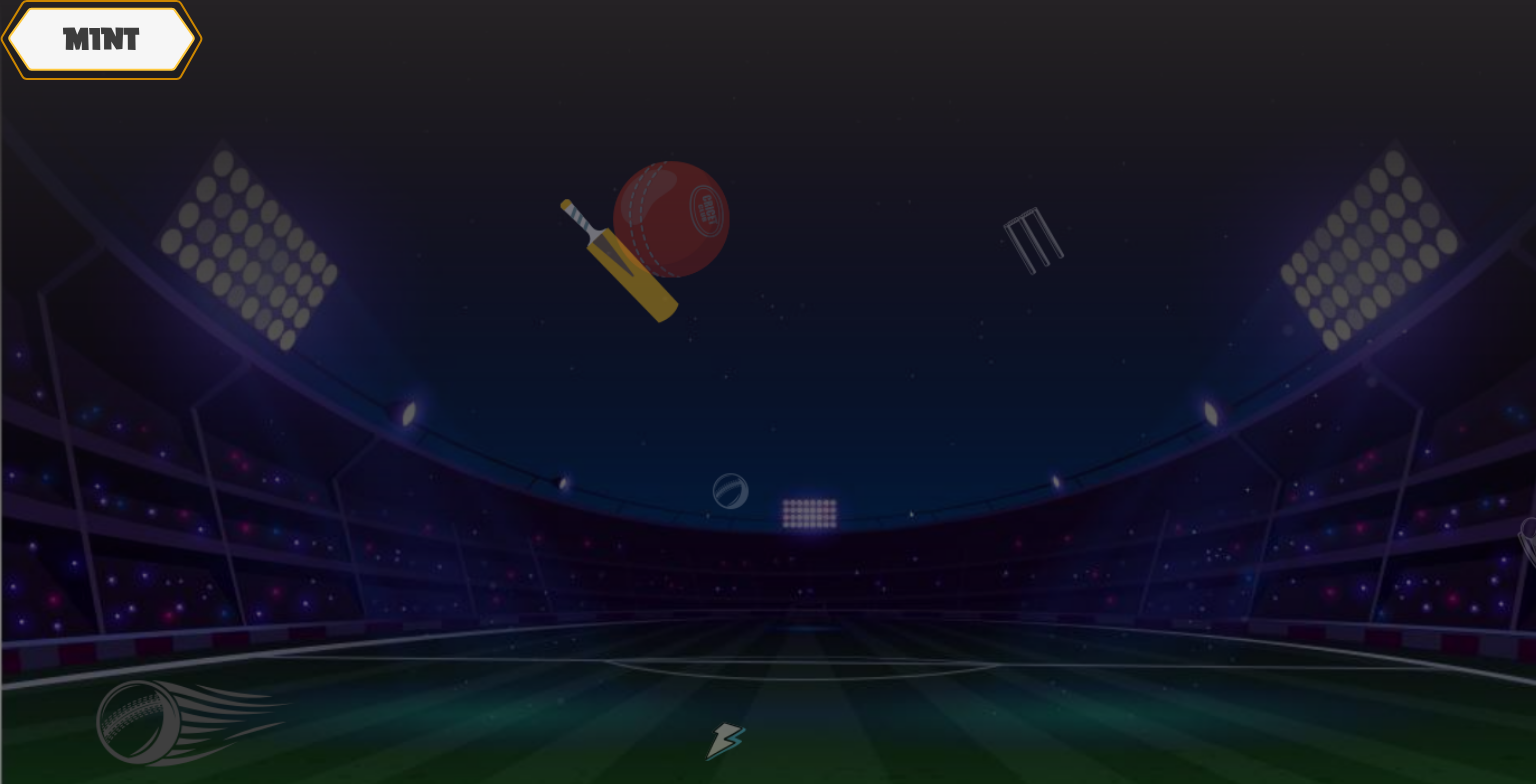
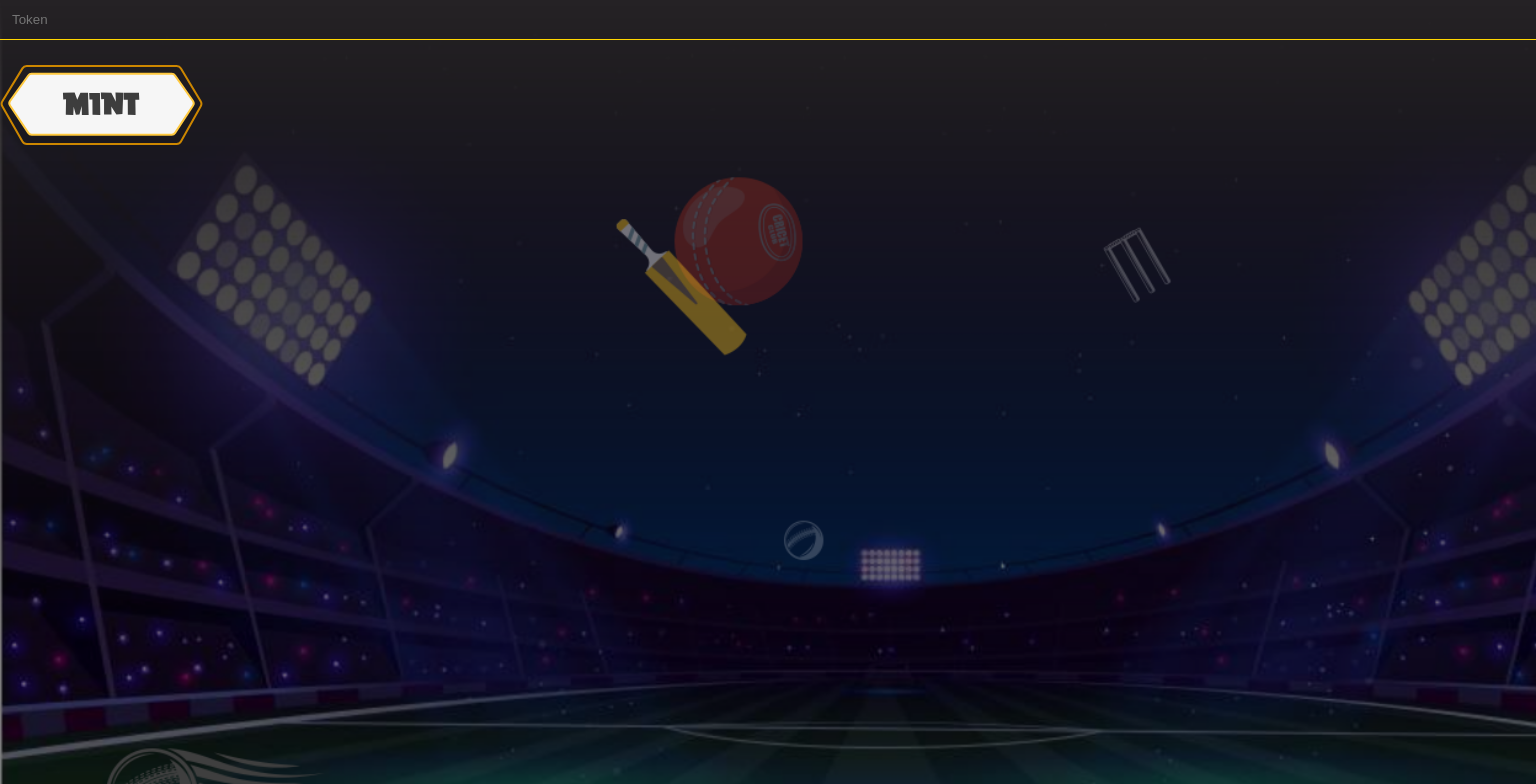
Before and after one commit to 44Chann/cricket-loot, a Next.js app: page /componets/mintbtn in a window 1536 px wide. Shown: the top 784 px of the page. Built offline with nearby package versions, Linux system fonts and the light colour scheme; a web font is replaced by a local one.

Commit message:
input box added

```diff
--- a/pages/componets/mintbtn.jsx
+++ b/pages/componets/mintbtn.jsx
@@ -1,8 +1,28 @@
+import { useState } from "react";
+
 const Mintbtn = () => {
+  const [value, setValue] = useState("");
+
+  const handleChange = (e) => {
+    return setValue(e.target.value);
+  };
+
   return (
-    <button className="container-btn">
-      <img src="/images/mint.svg" alt="" />
-    </button>
+    <>
+      <div className="mint">
+        <input
+          className="mintinput"
+          type="text"
+          placeholder="Token"
+          value={value}
+          onChange={handleChange}
+        />
+
+        <button className="container-btn">
+          <img src="/images/mint.svg" alt="" />
+        </button>
+      </div>
+    </>
   );
 };
 
--- a/styles/globals.css
+++ b/styles/globals.css
@@ -12,20 +12,24 @@ html {
   box-sizing: inherit;
 }
 
-body {
-  width: 100%;
-  height: 100%;
+html {
+  background-image: url("/images/Desktop_-_5.png");
   background-size: cover;
   background-repeat: no-repeat;
-  background-image: url("/images/Desktop_-_5.png");
+  /* height: 110vh; */
+}
+
+body {
+  /* width: 100%;
+  height: 100%; */
 }
 
 img {
   display: block;
 }
-.container {
+/* .container {
   height: 100%;
-}
+} */
 
 .container-narrow {
   text-align: center;
@@ -143,6 +147,19 @@ img {
   font-size: 2rem;
 }
 
+.mintinput {
+  width: 100%;
+  padding: 12px;
+  background-color: transparent;
+  margin-bottom: 25px;
+  border: none;
+  border-bottom: 1px solid gold;
+}
+.mintinput:focus {
+  outline: none;
+  /* border: none; */
+}
+
 @media screen and (min-width: 800px) {
   .info p {
     font-size: 3rem;
@@ -169,14 +186,15 @@ img {
 }
 
 @media screen and (min-width: 1440px) {
-  body {
+  html {
     width: 100vw;
-    height: 100vh;
+    height: 110vh;
   }
   .container {
     width: 80%;
     margin: auto;
     display: flex;
+    align-items: flex-start;
   }
 
   .hero-text {
@@ -197,7 +215,7 @@ img {
   }
 
   .right {
-    margin-top: 55px;
+    padding-top: 20px;
     width: 60%;
   }
 
```
